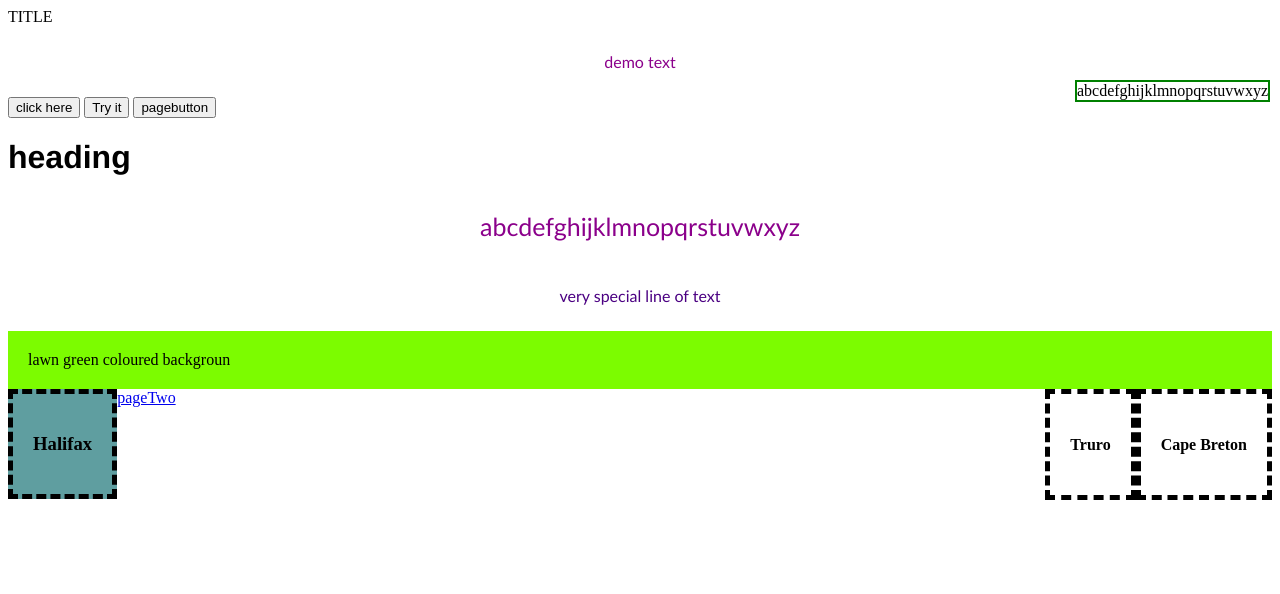
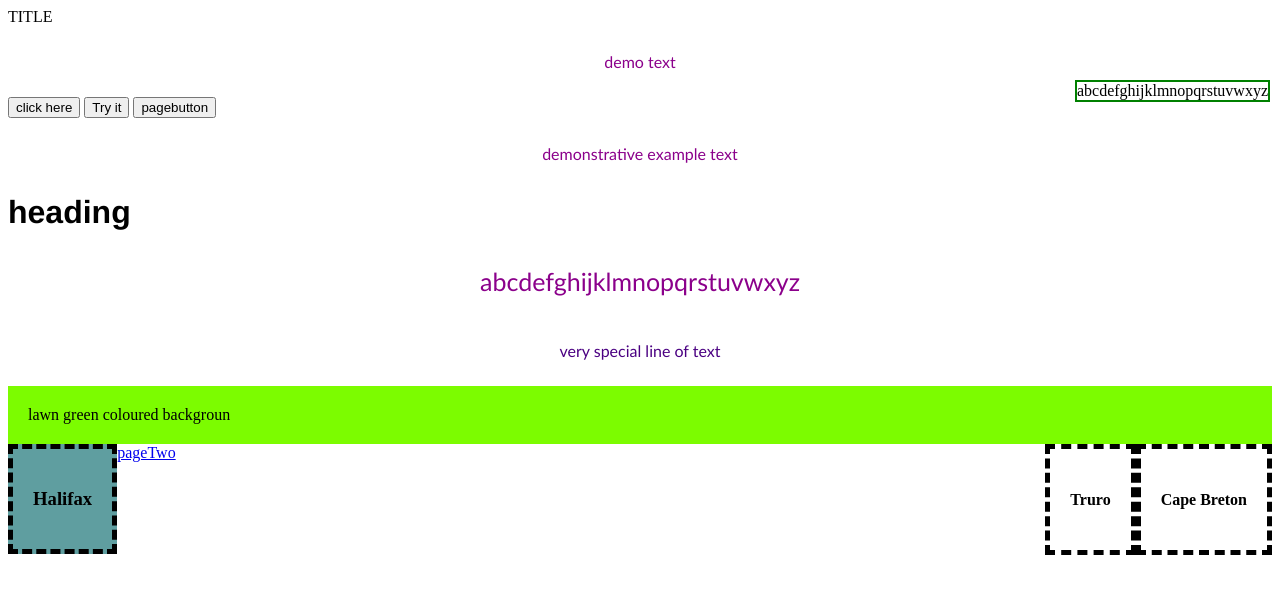
Before and after one commit to poweremojiguy/VisualStudio, a plain HTML site: page MyCoolHTML/index.html in a window 1280 px wide. Drawn offline with Linux system fonts and the light colour scheme.

Commit message:
I made new edits!!!

```diff
--- a/MyCoolHTML/index.html
+++ b/MyCoolHTML/index.html
@@ -37,7 +37,6 @@
 </head>
 
 <body>
-
   <p id="demo">demo text</p>
 
   <button type="button" onclick="document.getElementById('demo').style.fontSize='50px'">click here</button>
@@ -46,6 +45,7 @@
 
   <a href=pageTwo.html><button>pagebutton</button></a>
 
+  <p>demonstrative example text</p>
 <script>
 function myFunction() {
   alert("alert!!!!");
```
